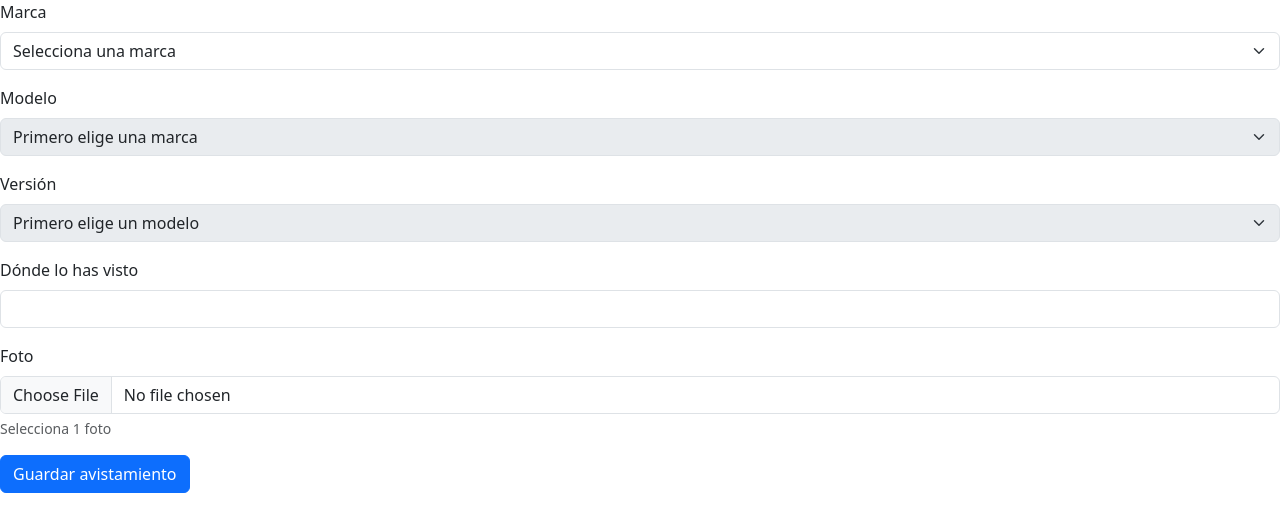
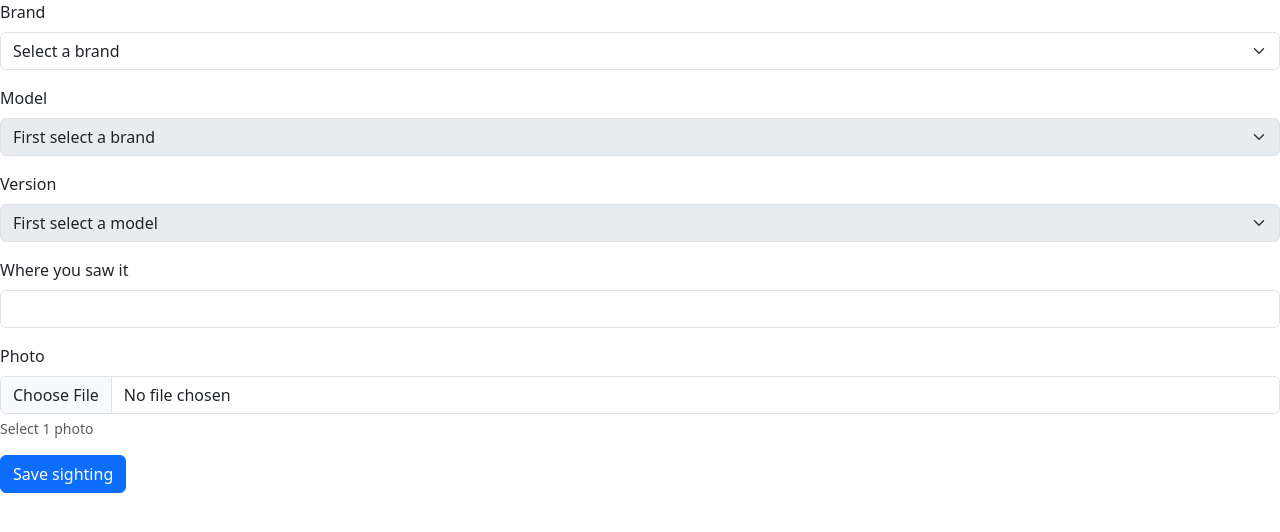
Before and after one commit to Athomicos/CarDex, a Flask app: page /add_car in a window 1280 px wide. Shown: the part 66-598 px from the top of the page. Run offline with Flask 3, Linux system fonts and the light colour scheme; the visitor is signed in with stand-in values (Sample User, id 1); some libraries are stand-ins or nearby versions.

Commit message:
Translated to English all the texts

```diff
--- a/templates/add_car.html
+++ b/templates/add_car.html
@@ -1,13 +1,13 @@
 {% extends "layout.html" %}
 
-{% block title %}Añadir Coche{% endblock %}
+{% block title %}Add Car{% endblock %}
 
 {% block content %}
 <form action="/add_car" method="post" enctype="multipart/form-data">
     <div class="mb-3">
-        <label for="marca" class="form-label">Marca</label>
+        <label for="marca" class="form-label">Brand</label>
         <select name="marca_id" id="marca" class="form-select" required>
-            <option value="" selected disabled>Selecciona una marca</option>
+            <option value="" selected disabled>Select a brand</option>
             {% for brand in brands %}
             <option value="{{ brand.brand }}">{{ brand.brand }}</option>
             {% endfor %}
@@ -15,26 +15,26 @@
     </div>
 
     <div class="mb-3">
-        <label for="modelo" class="form-label">Modelo</label>
+        <label for="modelo" class="form-label">Model</label>
         <select name="modelo_id" id="modelo" class="form-select" required disabled>
-            <option value="" selected disabled>Primero elige una marca</option>
+            <option value="" selected disabled>First select a brand</option>
         </select>
     </div>
 
     <div class="mb-3">
-        <label for="version" class="form-label">Versión</label>
+        <label for="version" class="form-label">Version</label>
         <select name="version_id" id="version" class="form-select" required disabled>
-            <option value="" selected disabled>Primero elige un modelo</option>
+            <option value="" selected disabled>First select a model</option>
         </select>
     </div>
 
     <div class="mb-3">
-        <label for="ubicacion" class="form-label">Dónde lo has visto</label>
+        <label for="ubicacion" class="form-label">Where you saw it</label>
         <input type="text" name="ubicacion" id="ubicacion" class="form-control">
     </div>
 
     <div class="mb-3">
-        <label for="fotos" class="form-label">Foto</label>
+        <label for="fotos" class="form-label">Photo</label>
         <input
             type="file"
             id="fotos"
@@ -42,10 +42,10 @@
             accept="image/*"
             class="form-control"
         >
-        <div class="form-text">Selecciona 1 foto</div>
+        <div class="form-text">Select 1 photo</div>
     </div>
 
-    <button type="submit" class="btn btn-primary">Guardar avistamiento</button>
+    <button type="submit" class="btn btn-primary">Save sighting</button>
 </form>
 
     <script src="/static/js/script.js"></script>
--- a/templates/apology.html
+++ b/templates/apology.html
@@ -7,6 +7,6 @@
     <h1 class="display-4">😬</h1>
     <h2 class="mb-3">{{ top }}</h2>
     <p class="text-muted">{{ bottom }}</p>
-    <a href="/" class="btn btn-primary mt-3">Volver al inicio</a>
+    <a href="/" class="btn btn-primary mt-3">Return to home</a>
 </div>
 {% endblock %}
--- a/templates/collection.html
+++ b/templates/collection.html
@@ -2,11 +2,11 @@
 {% block title %}Mi Colección{% endblock %}
 {% block content %}
 <div class="container mt-5">
-    <h1 class="mb-4">Mi Colección</h1>
+    <h1 class="mb-4">My Collection</h1>
 
     <div class="row">
         {% if not user_cars %}
-            <p class="lead">No tienes coches en tu colección.</p>
+            <p class="lead">You don't have any cars in your collection.</p>
         {% else %}
             {% for car in user_cars %}
                 <div class="col-12 col-md-6">
@@ -14,7 +14,7 @@
                         <div class="card mb-3">
                             <div class="card-body">
                                 <h5 class="card-title">{{ car.brand }} {{ car.model }}</h5>
-                                <p class="card-text">Versión: {{ car.version }}</p>
+                                <p class="card-text">Version: {{ car.version }}</p>
 
                                 {% if car.photo_path %}
                                     <img src="{{ car.photo_path }}"
--- a/templates/index.html
+++ b/templates/index.html
@@ -2,6 +2,6 @@
 {% block title %}Inicio{% endblock %}
 {% block content %}
 <div class="container mt-5">
-    <h1>Bienvenido a CarDex</h1>
+    <h1>Welcome to CarDex</h1>
 </div>
 {% endblock %}
--- a/templates/register.html
+++ b/templates/register.html
@@ -2,7 +2,7 @@
 {% block title %}Registro{% endblock %}
 {% block content %}
 <div class="container mt-5" style="max-width: 400px;">
-    <h1 class="mb-4">Registro</h1>
+    <h1 class="mb-4">Register</h1>
     <form action="/register" method="post">
         <div class="mb-3">
             <input autocomplete="username" autofocus class="form-control" name="username" placeholder="Username" type="text">
--- a/templates/search_car.html
+++ b/templates/search_car.html
@@ -18,7 +18,7 @@
         </div>
 
         <div id="empty-state" class="text-center text-muted d-none">
-            No se encontraron coches.
+            There are no cars matching your search. Try a different query.
         </div>
 
         <div class="row" id="car-grid">
@@ -30,7 +30,7 @@
                             {% if car.photo_path %}
                                 <img src="{{ car.photo_path }}" class="card-img-top" alt="{{ car.model }}">
                             {% else %}
-                                <img src="{{ url_for('static', filename='uploads/no-car.jpg') }}" class="img-fluid rounded" alt="Sin foto">
+                                <img src="{{ url_for('static', filename='uploads/no-car.jpg') }}" class="img-fluid rounded" alt="No photo">
                             {% endif %}
                             <div class="card-body">
                                 <h5 class="card-title">{{ car.brand }} {{ car.model }}</h5>
```
Also changed, not shown: templates/car_detail.html (+7 -7 lines).
